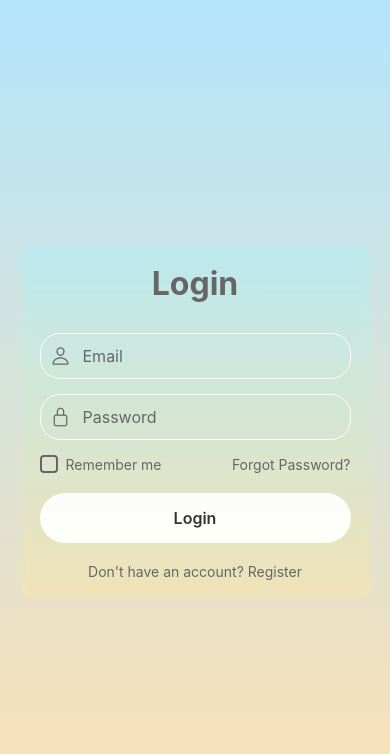
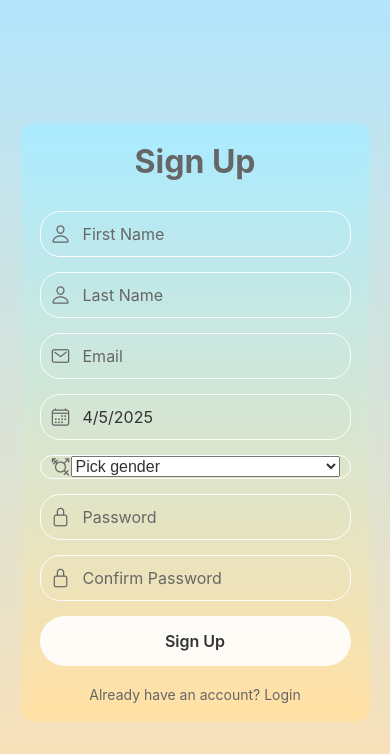
Before and after one commit to HackSprout/MedLynk, a React Native app in the folder AppUI/: screen /Signup in a window 390 px wide. Shown: the top 754 px of the page. Built offline with nearby package versions, Linux system fonts and the light colour scheme.

Commit message:
Signup page

```diff
--- a/AppUI/App.js
+++ b/AppUI/App.js
@@ -1,8 +1,10 @@
 import React from 'react';
 import { NavigationContainer } from '@react-navigation/native';
 import { createNativeStackNavigator } from '@react-navigation/native-stack';
-import Login from './screen/login';
+import { LinearGradient } from 'expo-linear-gradient';
+import Login from './screen/login'
 import Main from './screen/home'
+import Signup from './screen/signup';
 
 const Stack = createNativeStackNavigator();
 
@@ -11,6 +13,7 @@ export default function App() {
     <NavigationContainer>
       <Stack.Navigator screenOptions={{ headerShown: false }}>
         <Stack.Screen name="Login" component={Login} />
+        <Stack.Screen name="Signup" component={Signup} />
         <Stack.Screen name="Home" component={Main} />
       </Stack.Navigator>
     </NavigationContainer>
--- a/AppUI/package.json
+++ b/AppUI/package.json
@@ -11,9 +11,12 @@
   "dependencies": {
     "@expo/metro-runtime": "~4.0.1",
     "@expo/vector-icons": "^14.0.4",
+    "@react-native-community/datetimepicker": "^8.3.0",
+    "@react-native-picker/picker": "^2.11.0",
     "@react-navigation/native": "^7.1.5",
     "@react-navigation/native-stack": "^7.3.9",
     "expo": "~52.0.43",
+    "expo-auth-session": "~6.0.3",
     "expo-blur": "^14.0.3",
     "expo-linear-gradient": "^14.0.2",
     "expo-status-bar": "~2.0.1",
--- a/AppUI/screen/login.js
+++ b/AppUI/screen/login.js
@@ -89,7 +89,9 @@ export default function Login() {
                     <Text style={styles.loginButtonText}>Login</Text>
                 </TouchableOpacity>
 
-                <TouchableOpacity style={styles.registerContainer}>
+                <TouchableOpacity style={styles.registerContainer}
+                onPress={() => navigation.navigate('Signup')}
+                >
                     <Text style={styles.registerText}>Don't have an account? Register</Text>
                 </TouchableOpacity>
             </BlurView>
--- /dev/null
+++ b/AppUI/screen/signup.js
@@ -0,0 +1,225 @@
+import React, { useState } from 'react';
+import { View, Text, TextInput, TouchableOpacity, Alert, StyleSheet, ScrollView, Platform } from 'react-native';
+import { LinearGradient } from 'expo-linear-gradient';
+import { Ionicons } from '@expo/vector-icons';
+import { BlurView } from 'expo-blur';
+import { useNavigation } from '@react-navigation/native';
+import DateTimePicker from '@react-native-community/datetimepicker';
+import { Picker } from '@react-native-picker/picker';
+
+export default function Signup() {
+  const [firstName, setFirstName] = useState('');
+  const [lastName, setLastName] = useState('');
+  const [email, setEmail] = useState('');
+  const [password, setPassword] = useState('');
+  const [confirmPassword, setConfirmPassword] = useState('');
+  const [dateOfBirth, setDateOfBirth] = useState(new Date());
+  const [showDatePicker, setShowDatePicker] = useState(false);
+  const [sex, setSex] = useState('');
+  const navigation = useNavigation();
+
+  const handleSignup = () => {
+    if (!firstName || !lastName || !email || !password || !confirmPassword || !sex) {
+      Alert.alert('Error', 'Please fill in all fields');
+      return;
+    }
+
+    if (password !== confirmPassword) {
+      Alert.alert('Error', 'Passwords do not match');
+      return;
+    }
+
+    const emailRegex = /^[^\s@]+@[^\s@]+\.[^\s@]+$/;
+    if (!emailRegex.test(email)) {
+      Alert.alert('Invalid Email', 'Please enter a valid email address');
+      return;
+    }
+
+    Alert.alert('Success', 'Account created successfully!', [
+      { text: 'OK', onPress: () => navigation.navigate('Login') }
+    ]);
+  };
+
+  const onDateChange = (event, selectedDate) => {
+    setShowDatePicker(false);
+    if (selectedDate) {
+      setDateOfBirth(selectedDate);
+    }
+  };
+
+  return (
+    <LinearGradient
+      colors={['#B3E5FC', '#FFE0B2']}
+      style={styles.container}
+    >
+      <ScrollView contentContainerStyle={styles.scrollContainer}>
+        <BlurView intensity={20} style={styles.signupBox}>
+          <Text style={styles.title}>Sign Up</Text>
+
+          <View style={styles.inputContainer}>
+            <Ionicons name="person-outline" size={20} color="#666" />
+            <TextInput
+              placeholder="First Name"
+              value={firstName}
+              onChangeText={setFirstName}
+              style={styles.input}
+              placeholderTextColor="#666"
+            />
+          </View>
+
+          <View style={styles.inputContainer}>
+            <Ionicons name="person-outline" size={20} color="#666" />
+            <TextInput
+              placeholder="Last Name"
+              value={lastName}
+              onChangeText={setLastName}
+              style={styles.input}
+              placeholderTextColor="#666"
+            />
+          </View>
+
+          <View style={styles.inputContainer}>
+            <Ionicons name="mail-outline" size={20} color="#666" />
+            <TextInput
+              placeholder="Email"
+              value={email}
+              onChangeText={setEmail}
+              style={styles.input}
+              keyboardType="email-address"
+              autoCapitalize="none"
+              placeholderTextColor="#666"
+            />
+          </View>
+
+          <TouchableOpacity
+            style={styles.inputContainer}
+            onPress={() => setShowDatePicker(true)}
+          >
+            <Ionicons name="calendar-outline" size={20} color="#666" />
+            <Text style={[styles.input, { color: dateOfBirth ? '#333' : '#666' }]}>
+              {dateOfBirth.toLocaleDateString()}
+            </Text>
+          </TouchableOpacity>
+
+          <View style={styles.inputContainer}>
+            <Ionicons name="transgender-outline" size={20} color="#666" />
+            <Picker
+              selectedValue={sex}
+              onValueChange={(itemValue) => setSex(itemValue)}
+              style={styles.picker}
+              dropdownIconColor="#666"
+            >
+              <Picker.Item label="Pick gender" value="" enabled={false} />
+              <Picker.Item label="Male" value="male" />
+              <Picker.Item label="Female" value="female" />
+              <Picker.Item label="Other" value="other" />
+            </Picker>
+          </View>
+
+          <View style={styles.inputContainer}>
+            <Ionicons name="lock-closed-outline" size={20} color="#666" />
+            <TextInput
+              placeholder="Password"
+              value={password}
+              onChangeText={setPassword}
+              style={styles.input}
+              secureTextEntry
+              placeholderTextColor="#666"
+            />
+          </View>
+
+          <View style={styles.inputContainer}>
+            <Ionicons name="lock-closed-outline" size={20} color="#666" />
+            <TextInput
+              placeholder="Confirm Password"
+              value={confirmPassword}
+              onChangeText={setConfirmPassword}
+              style={styles.input}
+              secureTextEntry
+              placeholderTextColor="#666"
+            />
+          </View>
+
+          <TouchableOpacity style={styles.signupButton} onPress={handleSignup}>
+            <Text style={styles.signupButtonText}>Sign Up</Text>
+          </TouchableOpacity>
+
+          <TouchableOpacity
+            style={styles.loginContainer}
+            onPress={() => navigation.navigate('Login')}
+          >
+            <Text style={styles.loginText}>Already have an account? Login</Text>
+          </TouchableOpacity>
+        </BlurView>
+      </ScrollView>
+    </LinearGradient>
+  );
+}
+
+const styles = StyleSheet.create({
+  container: {
+    flex: 1,
+  },
+  scrollContainer: {
+    flexGrow: 1,
+    alignItems: 'center',
+    justifyContent: 'center',
+    paddingVertical: 20,
+  },
+  signupBox: {
+    width: '90%',
+    backgroundColor: 'rgba(255, 255, 255, 0.3)',
+    borderRadius: 15,
+    padding: 20,
+    alignItems: 'center',
+    overflow: 'hidden',
+  },
+  title: {
+    fontSize: 32,
+    marginBottom: 30,
+    fontWeight: 'bold',
+    color: '#666',
+  },
+  inputContainer: {
+    width: '100%',
+    flexDirection: 'row',
+    alignItems: 'center',
+    borderWidth: 1,
+    borderColor: 'rgba(255, 255, 255, 0.9)',
+    borderRadius: 20,
+    marginBottom: 15,
+    paddingHorizontal: 10,
+  },
+  input: {
+    flex: 1,
+    padding: 12,
+    color: '#333',
+    fontSize: 16,
+  },
+  picker: {
+    flex: 1,
+    color: '#333',
+    fontSize: 16,
+    paddingVertical: Platform.OS === 'ios' ? 12 : 0,
+  },
+  signupButton: {
+    width: '100%',
+    backgroundColor: 'rgba(255, 255, 255, 0.9)',
+    padding: 15,
+    borderRadius: 50,
+    alignItems: 'center',
+    marginBottom: 20,
+  },
+  signupButtonText: {
+    color: '#333',
+    fontSize: 16,
+    fontWeight: '600',
+  },
+  loginContainer: {
+    marginTop: 'auto',
+  },
+  loginText: {
+    color: '#666',
+    fontSize: 14,
+  },
+});
```
Also changed, not shown: 1 other file (tests, documents, lock files or other folders).
